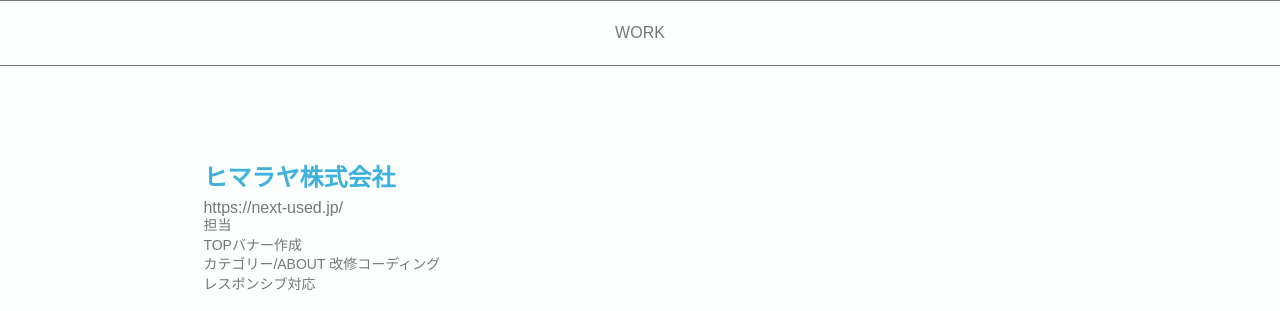
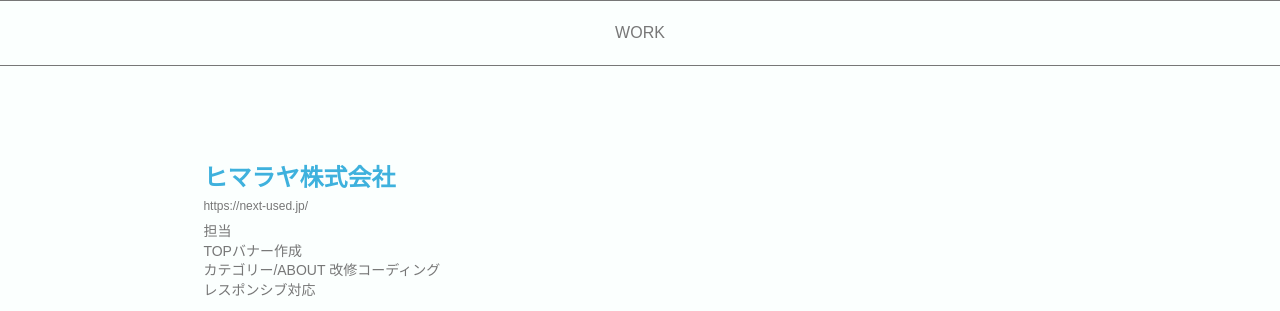
Before and after one commit to yuka0258/file, a PHP site: page /work01.html in a window 1280 px wide. Shown: the part 130-441 px from the top of the page. Run offline with PHP 8.4, Linux system fonts and the light colour scheme.

Commit message:
Update style.css

```diff
--- a/style.css
+++ b/style.css
@@ -872,7 +872,7 @@ small {
     font-size: 1.4rem;
 }
 
-.work_title_box .work_text a{
+.work_title_box .work_link {
     padding-bottom: 1rem;
     font-size: 1.2rem;
 }
```
